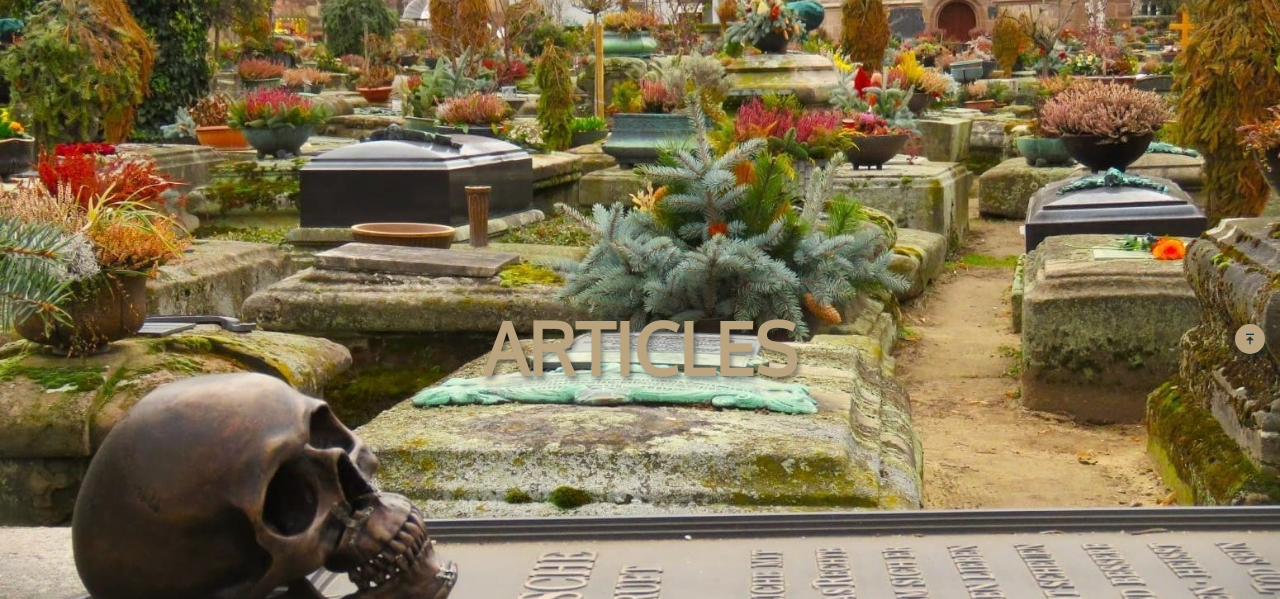
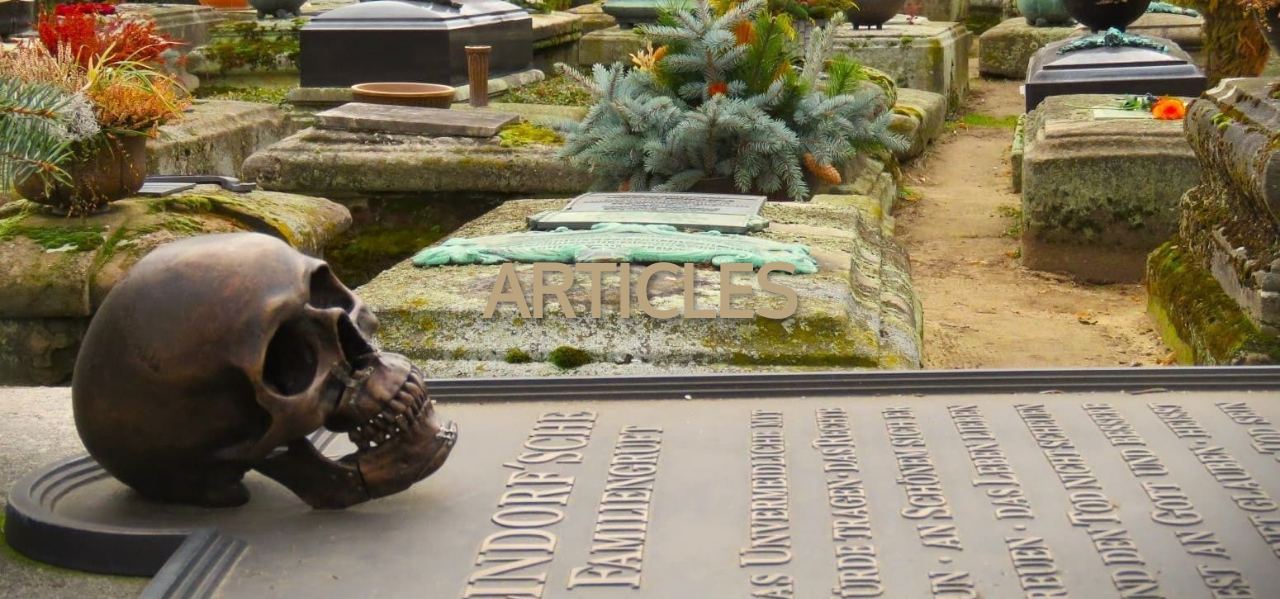
Before and after one commit to EugeniaCobain/01_CSS_HTML_Static_Webpage, a website: page html/articles.html in a window 1280 px wide. Shown: the part 201-800 px from the top of the page. Drawn offline with nearby package versions, Linux system fonts and the light colour scheme.

Commit message:
articles

```diff
--- a/html/articles.html
+++ b/html/articles.html
@@ -12,7 +12,7 @@
 </head>
 
 <body>
-    <header class="header__paginas" id="header__paginasart">
+    <header class="header__paginas">
         <div class="container__logo">
                 <a href="../index.html"><img src="../assets/imgs/logo/logo header.png" alt="Acta est fabula" title="Acta est fabula"></a>
                 </div>
@@ -134,14 +134,7 @@
             </div>
             </article>
         </section>
-
-        <!-- Boton fixed para volver arriba -->
-        <div class="up"><a href="#header__paginasart"><i class='bx bxs-arrow-to-top'></i></a></div>
-
-
-
     </main>
-
 
     <footer>
         <div class="footer__titulo">
--- a/scss/partials/_navbar.scss
+++ b/scss/partials/_navbar.scss
@@ -73,7 +73,7 @@
     cursor: pointer;
     width: pxARem(40);
     height:40px;
-    margin: auto;
+    margin-bottom: 10px;
     display: flex;
     justify-content: center;
     align-items: center;
--- a/scss/partials/_queries.scss
+++ b/scss/partials/_queries.scss
@@ -56,6 +56,13 @@ footer{
        justify-content: center;
        padding-bottom: pxARem(10);
    }
+}
+
+.up{
+   width:20px;
+   height: 20px;
+   border-radius: 50%;
+   margin-right: 5px;
 }
 
 /* LOCATIONS */
--- a/scss/partials/_reset.scss
+++ b/scss/partials/_reset.scss
@@ -24,13 +24,13 @@ body{
 
 /* ESTILOS DEL HEADER (excepto el de la página ÍNDEX */
 .header__paginas{
-   /*  position:sticky;
-    top: 0; */
+    position:sticky;
+    top: 0;
     width: $w;
     z-index: 100;
  }
 .nav__paginas, nav>ul{
-    /* position:fixed; */
+    position:fixed;
     z-index: 100;
  }
 
--- a/scss/styles.scss
+++ b/scss/styles.scss
@@ -80,35 +80,12 @@
     }
 }
 
-/* LINKS UP */
-.up{
-    background-color: $color;
-    @include flexBox(row, center, center);
-    width:30px;
-    height: 30px;
-    border-radius: 50%;
-    z-index: 1;
-    right: 0;
-    margin-right: 15px;
-    position: fixed;
-    bottom:245px;
-    filter: $shadow;
-    a{
-        color: $bgfooter;
-        font-size: 1rem;
-        display: flex;
-        justify-content: center;
-        align-items: center;
-
-    }
-}
-
 /* PÁGINA ARTICLES */
 .wrapArticles{
     background: url(../assets/imgs/articles/nürnskull.jpg);
+    @include wrapper;
     background-position: 70% 98%;
-    background-attachment: fixed;
-    @include wrapper;
+    /* background-attachment: fixed; */
 }
 
  .article__container{
```
Also changed, not shown: html/graves.html (+1 -4 lines), html/locations.html (+2 -4 lines), css/styles.css, 1 other file.
